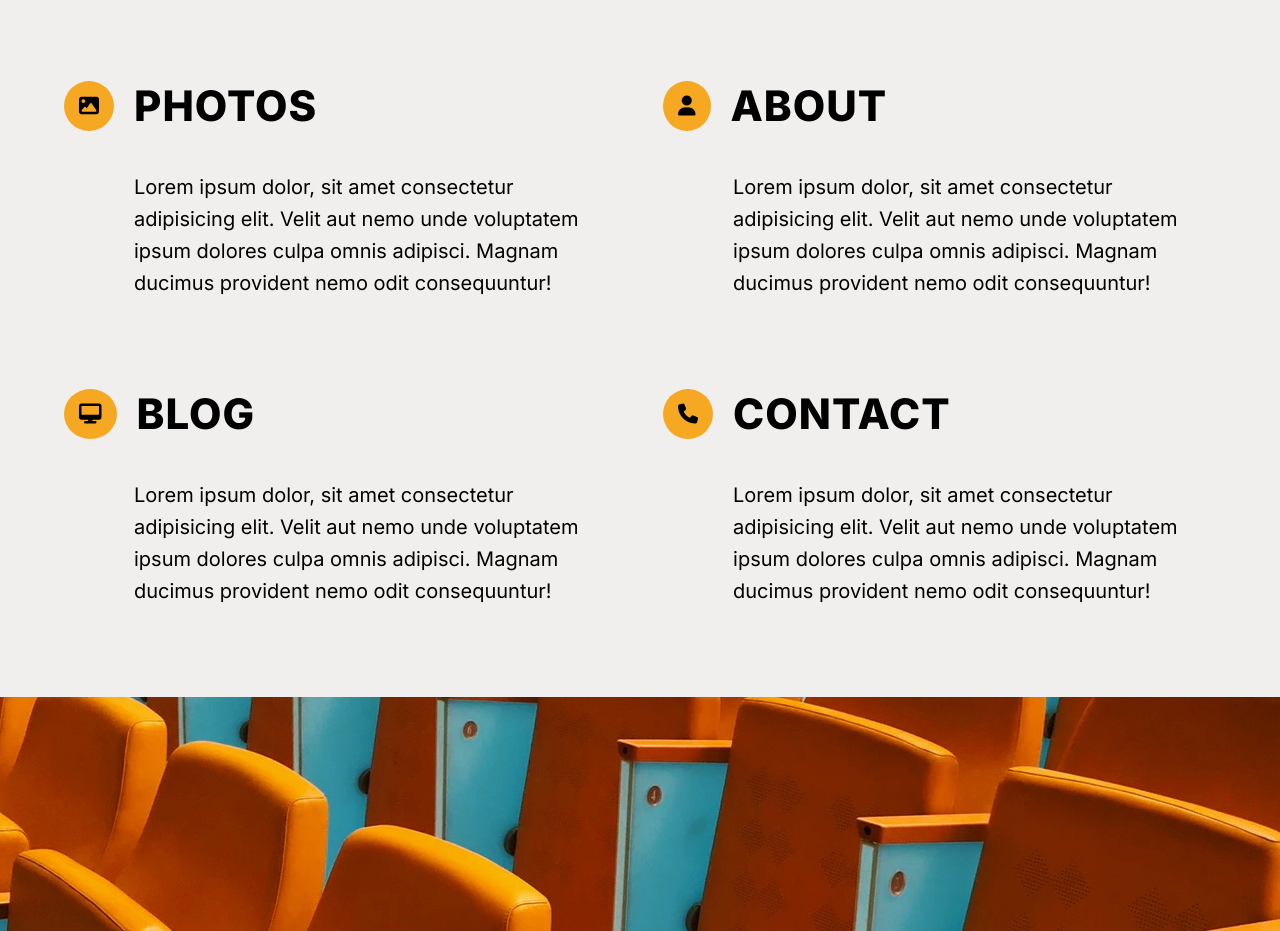
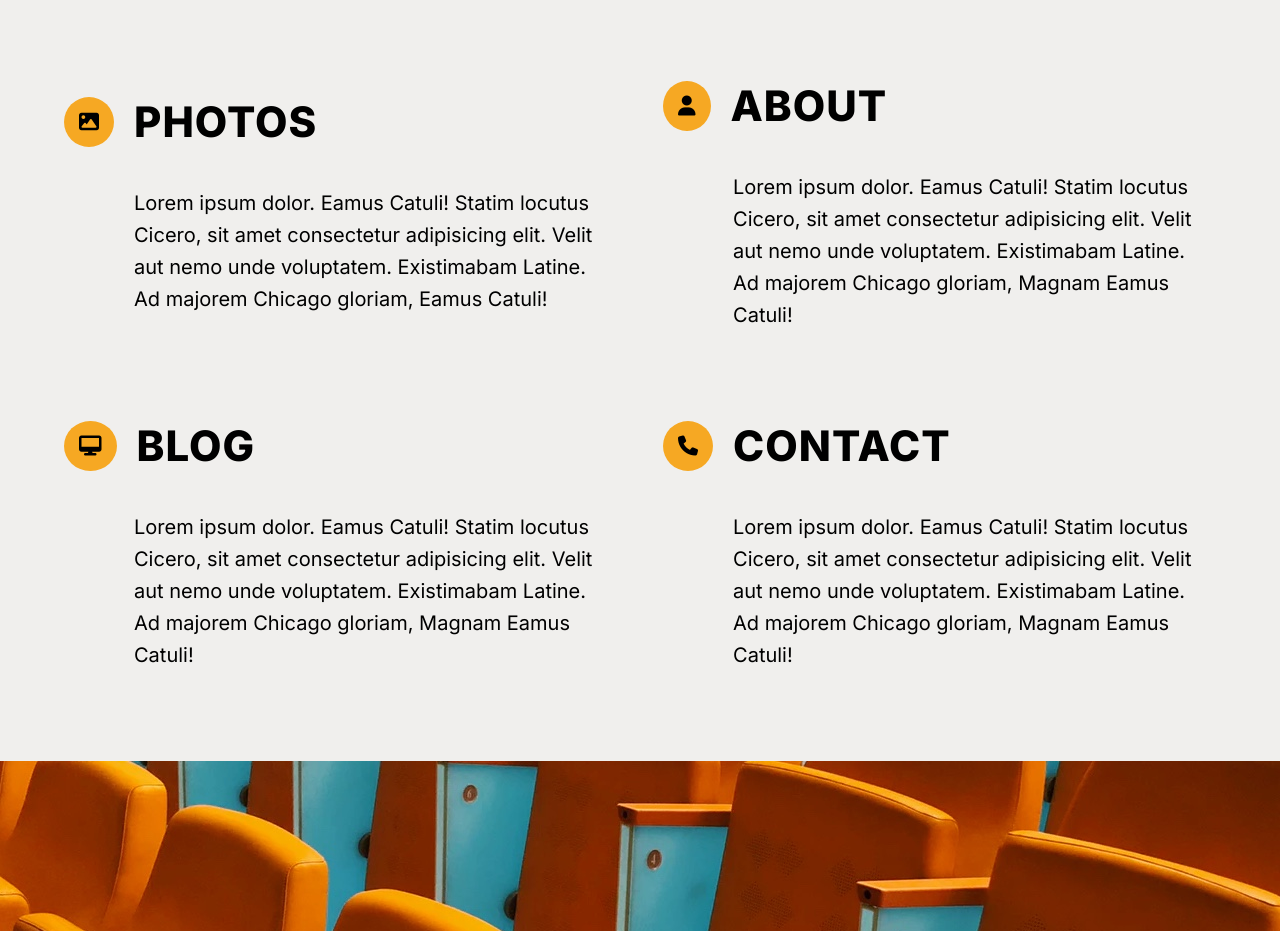
Before and after one commit to alanrich-dev/LouiseK, a plain HTML site: page index.html in a window 1280 px wide. Shown: the part 2200-3131 px from the top of the page. Drawn offline with Linux system fonts and the light colour scheme.

Commit message:
changed up the latin placeholder text to give shout outs the Cicero and the Chicago Cubs

```diff
--- a/index.html
+++ b/index.html
@@ -86,7 +86,7 @@
                             <i class="fas fa-image"></i>
                             <h2>photos</h2>
                         </div>
-                        <p>Lorem ipsum dolor, sit amet consectetur adipisicing elit. Velit aut nemo unde voluptatem ipsum dolores culpa omnis adipisci. Magnam ducimus provident nemo odit consequuntur!</p>
+                        <p>Lorem ipsum dolor. Eamus Catuli! Statim locutus Cicero, sit amet consectetur adipisicing elit. Velit aut nemo unde voluptatem. Existimabam Latine. Ad majorem Chicago gloriam, Eamus Catuli!</p>
                     </div>
                 </div>
                 <div class="card">
@@ -95,7 +95,7 @@
                             <i class="fas fa-user"></i>
                             <h2>about</h2>
                         </div>
-                        <p>Lorem ipsum dolor, sit amet consectetur adipisicing elit. Velit aut nemo unde voluptatem ipsum dolores culpa omnis adipisci. Magnam ducimus provident nemo odit consequuntur!</p>
+                        <p>Lorem ipsum dolor. Eamus Catuli! Statim locutus Cicero, sit amet consectetur adipisicing elit. Velit aut nemo unde voluptatem. Existimabam Latine. Ad majorem Chicago gloriam, Magnam Eamus Catuli!</p>
                     </div>
                 </div>
                 <div class="card">
@@ -104,7 +104,7 @@
                             <i class="fas fa-desktop"></i>
                             <h2>blog</h2>
                         </div>
-                        <p>Lorem ipsum dolor, sit amet consectetur adipisicing elit. Velit aut nemo unde voluptatem ipsum dolores culpa omnis adipisci. Magnam ducimus provident nemo odit consequuntur!</p>
+                        <p>Lorem ipsum dolor. Eamus Catuli! Statim locutus Cicero, sit amet consectetur adipisicing elit. Velit aut nemo unde voluptatem. Existimabam Latine. Ad majorem Chicago gloriam, Magnam Eamus Catuli!</p>
                     </div>
                 </div>
                 <div class="card">
@@ -113,7 +113,7 @@
                             <i class="fas fa-phone"></i>
                             <h2>Contact</h2>
                         </div>
-                        <p>Lorem ipsum dolor, sit amet consectetur adipisicing elit. Velit aut nemo unde voluptatem ipsum dolores culpa omnis adipisci. Magnam ducimus provident nemo odit consequuntur!</p>
+                        <p>Lorem ipsum dolor. Eamus Catuli! Statim locutus Cicero, sit amet consectetur adipisicing elit. Velit aut nemo unde voluptatem. Existimabam Latine. Ad majorem Chicago gloriam, Magnam Eamus Catuli!</p>
                     </div>
                 </div>
             </div>
```
